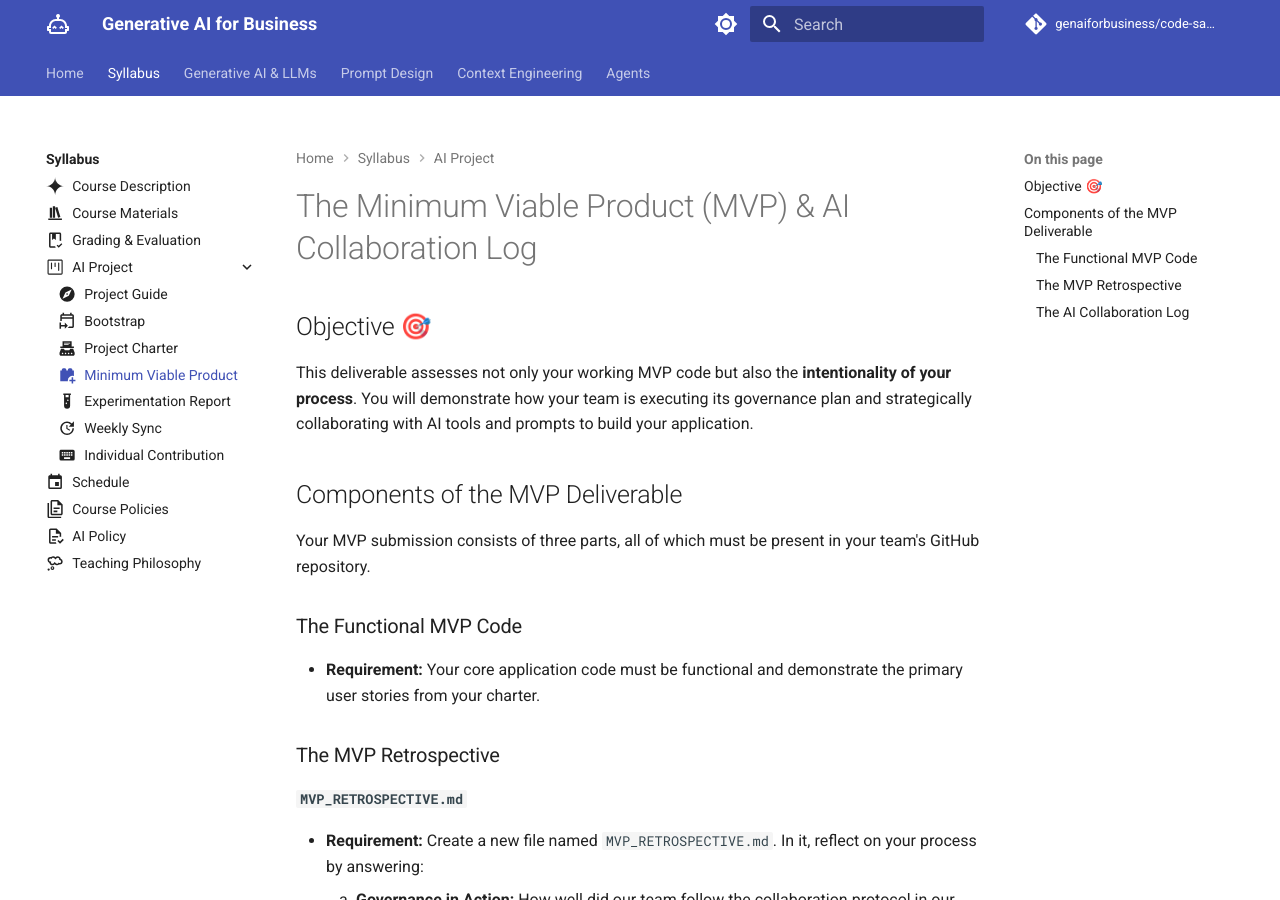
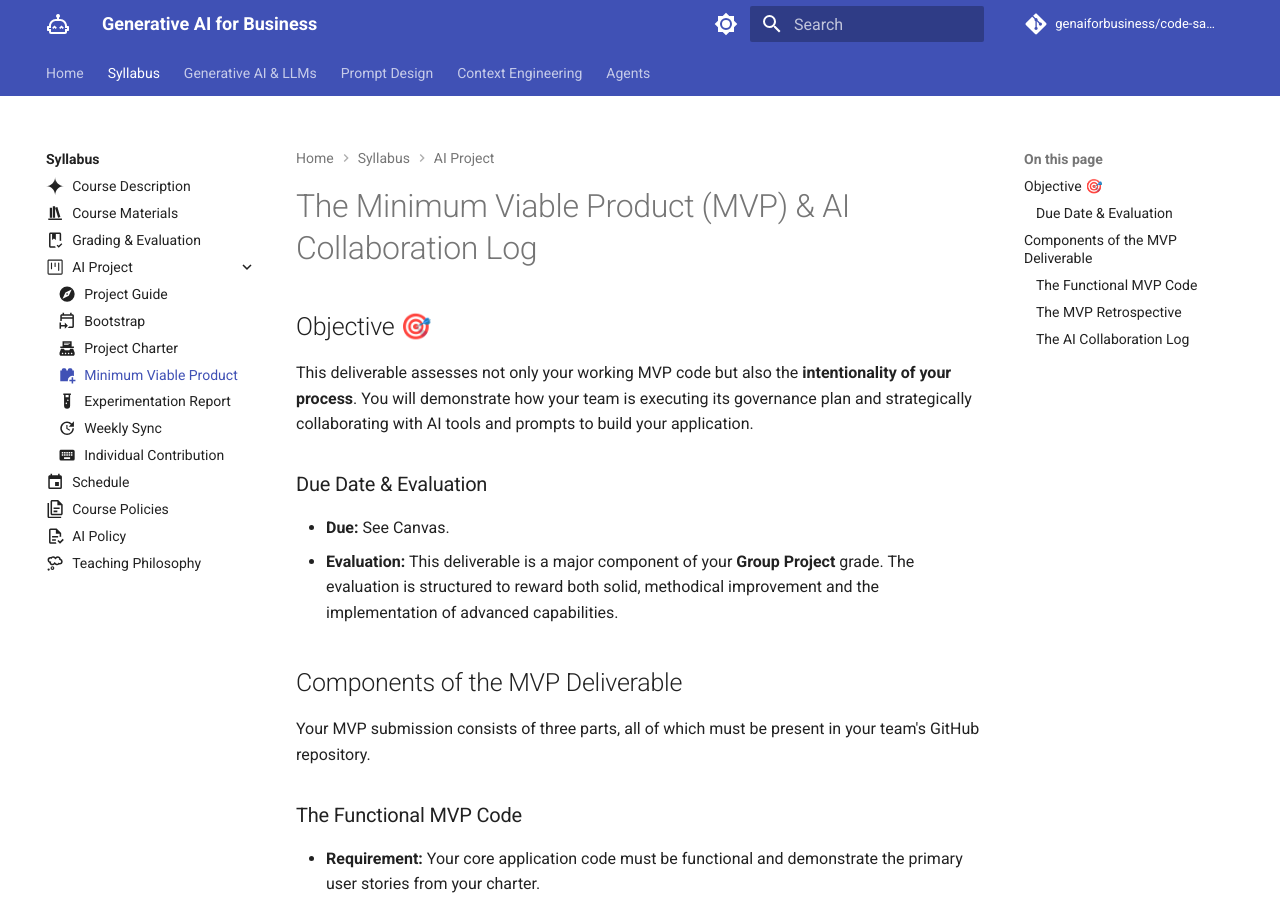
Before and after one commit to genaiforbusiness/genaiforbusiness.github.io, an MkDocs documentation site: the page built from docs/syllabus/ai-project/mvp.md, in a window 1280 px wide and 900 px high. Built offline with MkDocs 1.6.1 and Material for MkDocs 9.7.7, drawn with Linux system fonts in a browser that asks for light colours; comment, search, counter and statistics services are not loaded.

Commit message:
fix mvp description

```diff
--- a/docs/syllabus/ai-project/mvp.md
+++ b/docs/syllabus/ai-project/mvp.md
@@ -8,6 +8,10 @@ icon: material/toy-brick-plus
 
 This deliverable assesses not only your working MVP code but also the **intentionality of your process**. You will demonstrate how your team is executing its governance plan and strategically collaborating with AI tools and prompts to build your application.
 
+### Due Date & Evaluation
+
+* **Due:** See Canvas.
+* **Evaluation:** This deliverable is a major component of your **Group Project** grade. The evaluation is structured to reward both solid, methodical improvement and the implementation of advanced capabilities.
 
 ## Components of the MVP Deliverable
 
```
